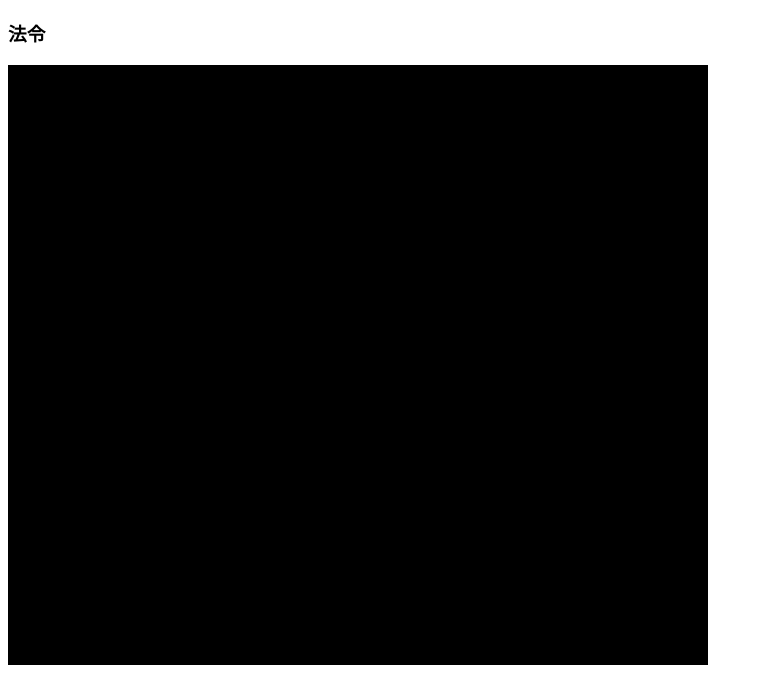
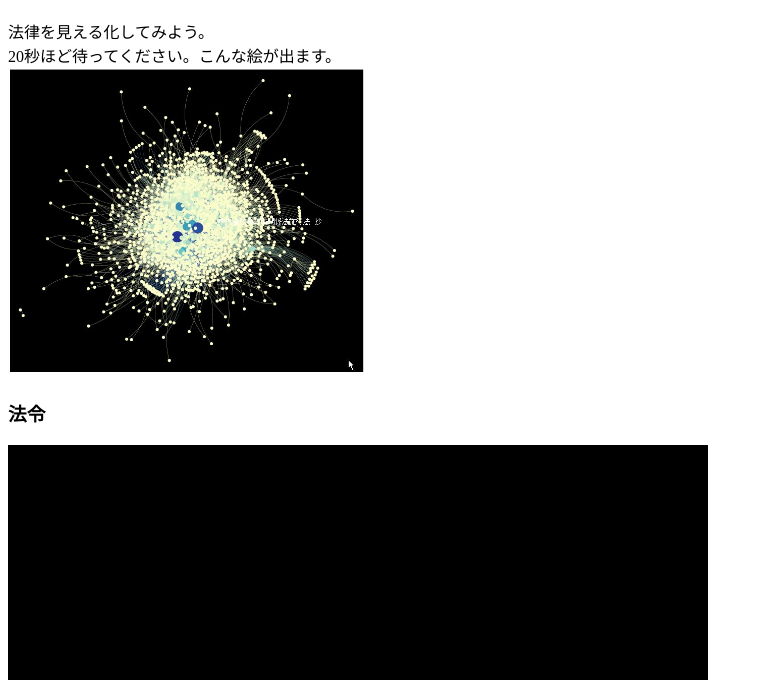
Before and after one commit to shibacow/visualized_laws, a plain HTML site: page template/index.html in a window 1280 px wide. Shown: the part 96-776 px from the top of the page, without its empty margins (0-763 px from the left). Drawn offline with Linux system fonts and the light colour scheme; no server answers.

Commit message:
add sample

```diff
--- a/template/index.html
+++ b/template/index.html
@@ -7,6 +7,7 @@ $def with (d)
     h2 {color: blue; font-size: 120%}
     .sigma-example-parent {height: 600px;background-color:#000000;width:700px;}
     .sigma-example {height: 599px;width:699px;}
+    img.sample{height:40%;}
   </style>
   <script type="text/javascript" src="/static/js/sigma.concat.js"></script>
 
@@ -15,6 +16,11 @@ $def with (d)
 <body>
 <div class="container">
 <h1>可視化法学</h1>
+法律を見える化してみよう。
+<div>
+20秒ほど待ってください。こんな絵が出ます。<br/>
+<img src="/static/sample.jpg" class="sample"/>
+</div>
 <div id="hourei">
 <h3>法令</h3>
 <div class="sigma-example-parent">
```
Also changed, not shown: static/sample.jpg (added).
